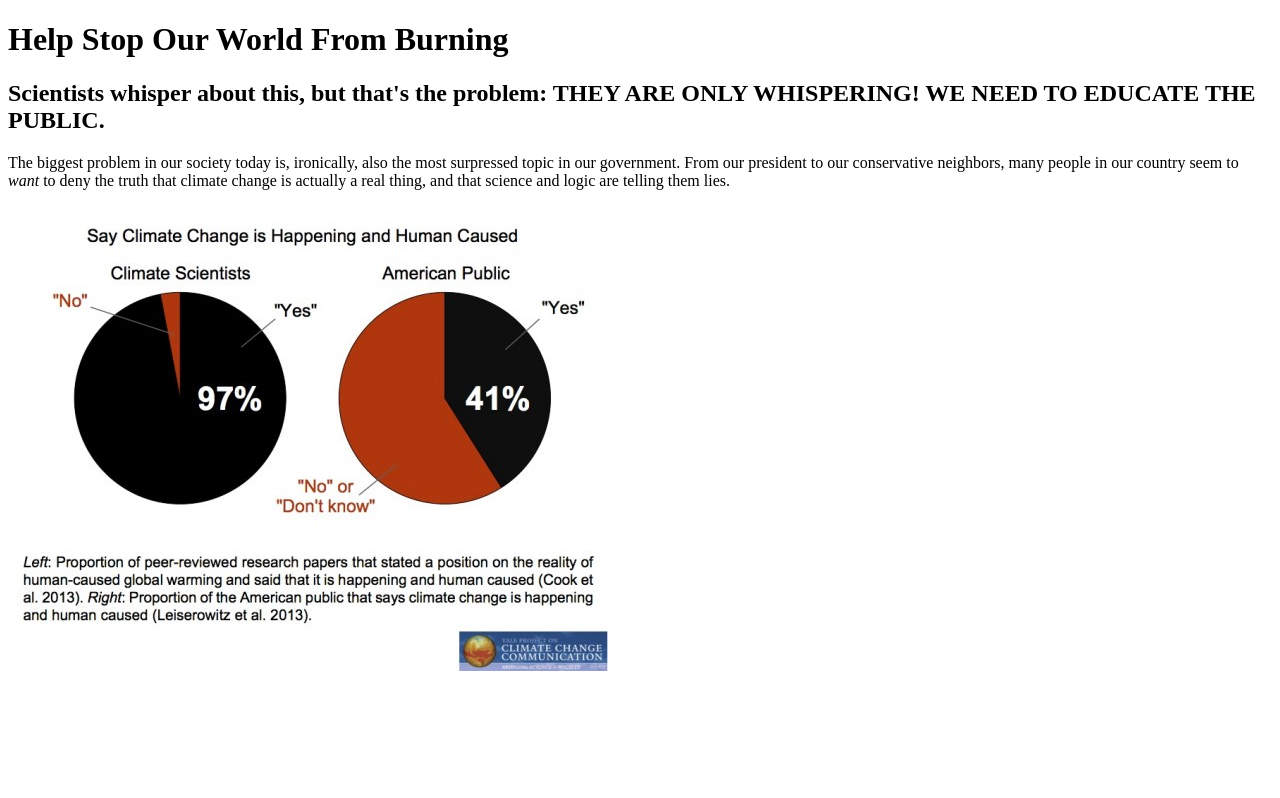
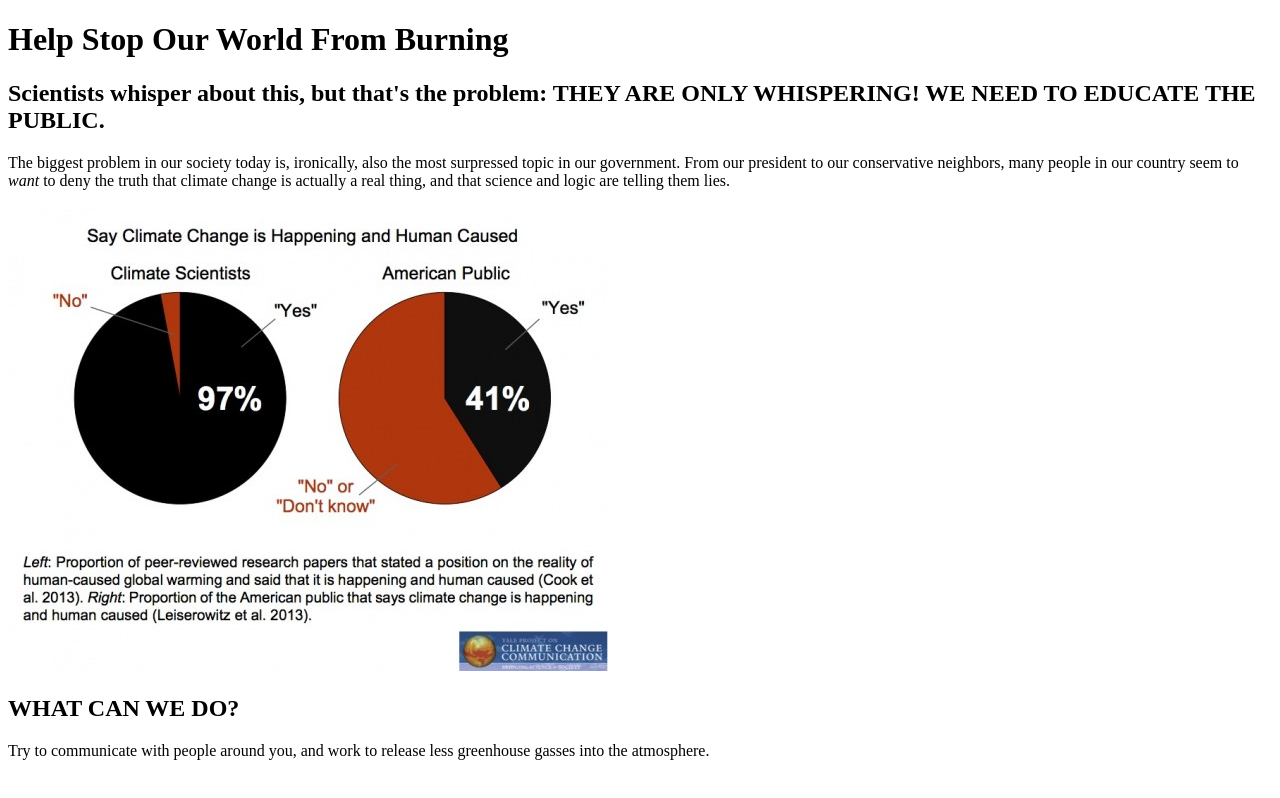
Before and after one commit to Stop-Kudzu/ClimateChangeExists, a plain HTML site: page index.html in a window 1280 px wide. Drawn offline with Linux system fonts and the light colour scheme.

Commit message:
Update index.html

```diff
--- a/index.html
+++ b/index.html
@@ -19,5 +19,8 @@ the truth that climate change is actually a real thing, and that science and log
 <img src="https://github.com/Stop-Kudzu/ClimateChangeExists/blob/master/C4D3247D-9C81-46C7-94F0-CC8B74CC1FFC.jpeg"
 alt="Climate Chart">
 
+   <h2> WHAT CAN WE DO?</h2>
+   <p>Try to communicate with people around you, and work to release less greenhouse gasses into the atmosphere.
+
 </body>
 </html>
```
